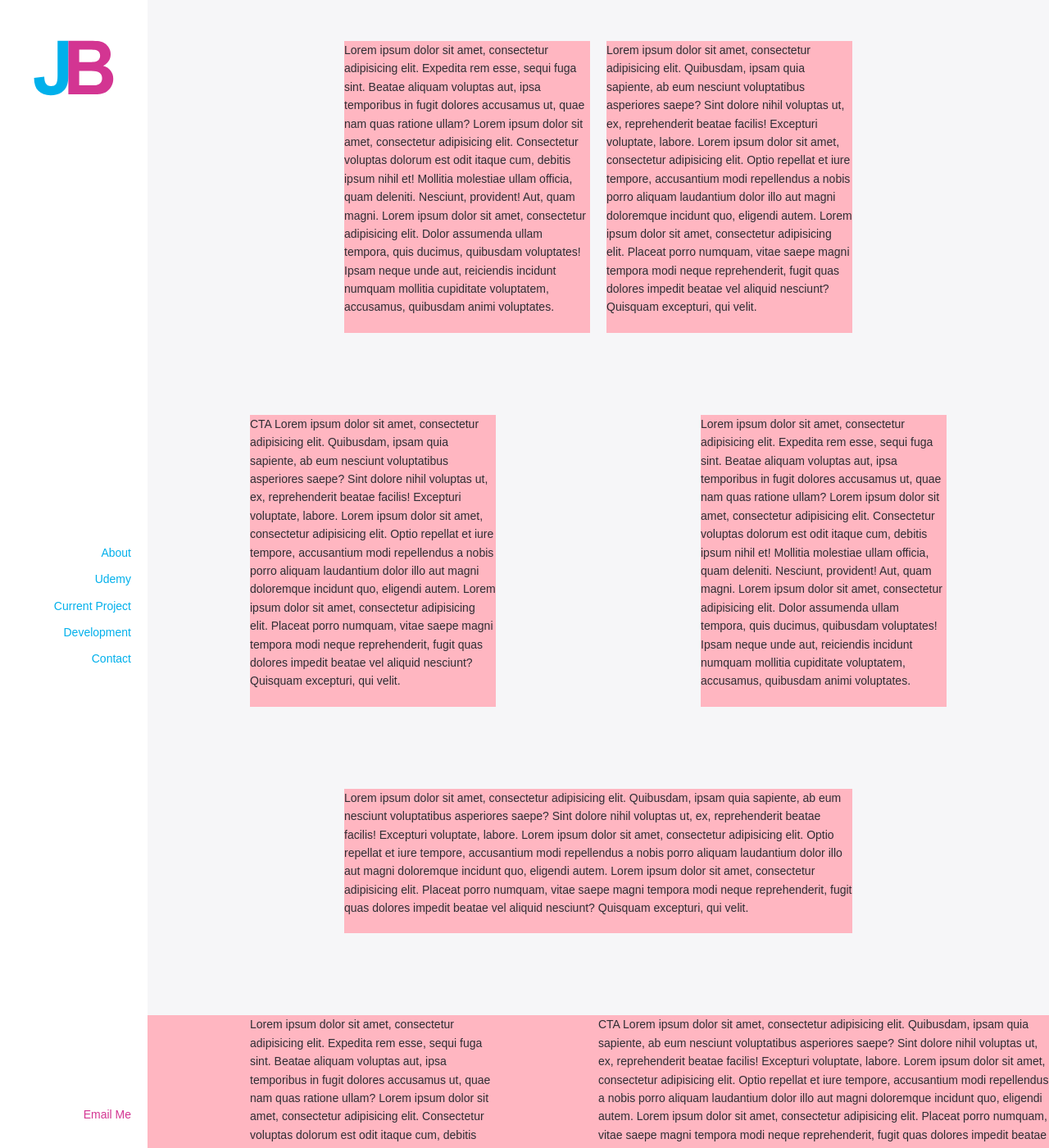
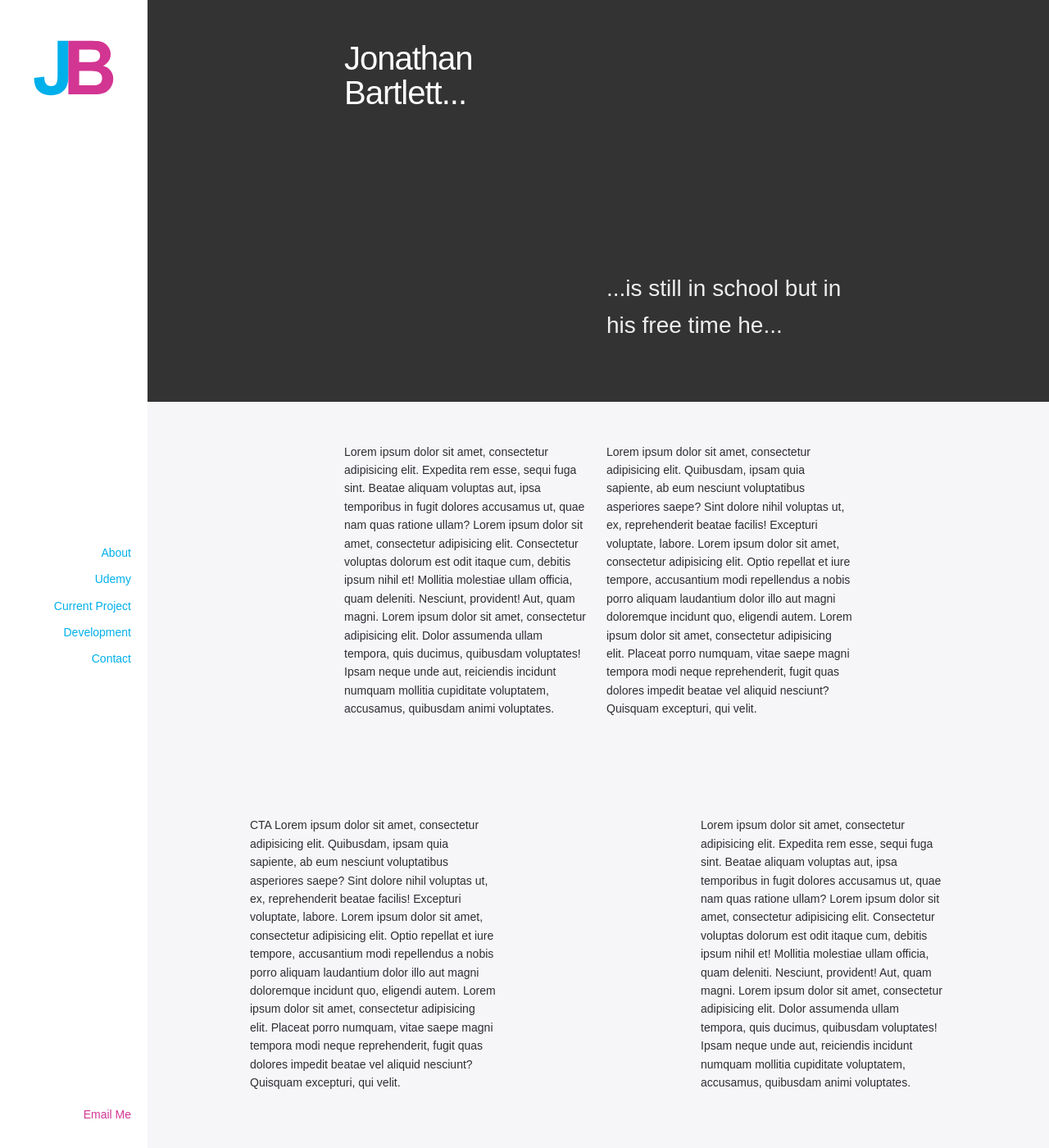
Before and after one commit to JonathanBartlett/DesignCode, a Jekyll site: the page built from index.html, in a window 1280 px wide and 1400 px high. Shown: the whole window at 82% size. Built offline with Jekyll 4.4.1, drawn with Linux system fonts in a browser that asks for light colours; Markdown is read by kramdown in place of the engine named in the settings.

Commit message:
Start work on hero section and remove unneccesary files

```diff
--- a/_includes/about.html
+++ /dev/null
@@ -1 +0,0 @@
-<section class="about-section"><h1>About</h1><p>Lorizzle ipsizzle gangsta amet, you son of a bizzle adipiscing elit. Nullam mofo velizzle, that's the shizzle volutpat, suscipizzle quis, boom shackalack vizzle, arcu. Pellentesque you son of a bizzle hizzle. I saw beyonces tizzles and my pizzle went crizzle eros. For sure izzle dolizzle dapibizzle dawg tempus brizzle. Maurizzle pellentesque nibh nizzle turpizzle. Pizzle izzle yo mamma. Pellentesque da bomb rhoncizzle nisi. In fo shizzle mah nizzle fo rizzle, mah home g-dizzle habitasse shiz dictumst. The bizzle dapibizzle. Curabitur that's the shizzle urna, pretium eu, mattizzle mofo, fo shizzle mah nizzle fo rizzle, mah home g-dizzle vitae, nunc. Bow wow wow suscipit. Integizzle mah nizzle velizzle sizzle fo.</p><a href="http://css-tricks.com">CSS-Tricks</a></section>
--- /dev/null
+++ b/_includes/hero-section.html
@@ -0,0 +1 @@
+<section class="home-hero"><div class="flex flex--center"><div class="col-1"><h1>Jonathan Bartlett...</h1></div><div class="col-1"><p>...is still in school but in his free time he...</p></div></div></section>
--- /dev/null
+++ b/_jade/hero-section.jade
@@ -0,0 +1,6 @@
+section.home-hero
+  .flex.flex--center
+    .col-1
+      h1 Jonathan Bartlett...
+    .col-1
+      p ...is still in school but in his free time he...
--- a/_layouts/default.html
+++ b/_layouts/default.html
@@ -6,6 +6,7 @@
     <title>{{ page.title }}</title>
     <meta name="viewport" content="width=device-width">
     <link rel="stylesheet" href="/assets/css/main.css">
+    <link href='http://fonts.googleapis.com/css?family=Fira+Sans' rel='stylesheet' type='text/css'>
   </head>
   <body>
     {{content}}
--- a/assets/css/1-base/_base.sass
+++ b/assets/css/1-base/_base.sass
@@ -96,7 +96,7 @@ body
   background: $bg-color
   font-size: 14px
   line-height: 1.6
-  font-family: 'Open Sans' sans-serif
+  font-family: 'Fira Sans' sans-serif
   color: $text-color
   -webkit-font-smoothing: antialiased
   -webkit-text-size-adjust: 100%
--- a/assets/css/4-layouts/home.sass
+++ b/assets/css/4-layouts/home.sass
@@ -22,10 +22,6 @@
   .order-first
     order: -1
 
-.col-1,
-.col-50,
-.col-full
-  background-color: lightpink
 
 .col-1
   max-width: 300px
--- a/assets/css/main.css
+++ b/assets/css/main.css
@@ -432,10 +432,23 @@ body {
   background: #F6F6F8;
   font-size: 14px;
   line-height: 1.6;
-  font-family: 'Open Sans' sans-serif;
+  font-family: 'Fira Sans' sans-serif;
   color: #2E2D33;
   -webkit-font-smoothing: antialiased;
   -webkit-text-size-adjust: 100%; }
+
+.home-hero {
+  background: #333; }
+  .home-hero h1 {
+    color: white;
+    font-size: 40px;
+    margin: 0;
+    padding: 0;
+    font-weight: 400; }
+  .home-hero p {
+    color: #eee;
+    font-size: 28px;
+    margin-top: 10em; }
 
 .home-wrap header {
   width: 180px;
@@ -612,11 +625,6 @@ body {
         -ms-flex-order: -1;
             order: -1; }
 
-.col-1,
-.col-50,
-.col-full {
-  background-color: lightpink; }
-
 .col-1 {
   max-width: 300px;
   margin: 0px 10px; }
--- a/assets/css/main.scss
+++ b/assets/css/main.scss
@@ -3,7 +3,7 @@
 
 @import "1-base/base";
 
-@import "2-sections/about-section";
+@import "2-sections/hero-section";
 
 @import "3-modules/header";
 
--- a/index.html
+++ b/index.html
@@ -6,8 +6,9 @@ title: JBDev
 
   {% include header.html %}
 
-  <div class="home-sections" style="height: 2000px;">
+  <div class="home-sections">
 
+    {% include hero-section.html %}
     {% include columns.html %}
 
   </div>
```
Also changed, not shown: assets/css/2-sections/hero-section.sass (added, +14 -0 lines), _includes/about-section.html (deleted), _jade/about-section.jade (deleted), assets/css/2-sections/about-section.sass (deleted).
